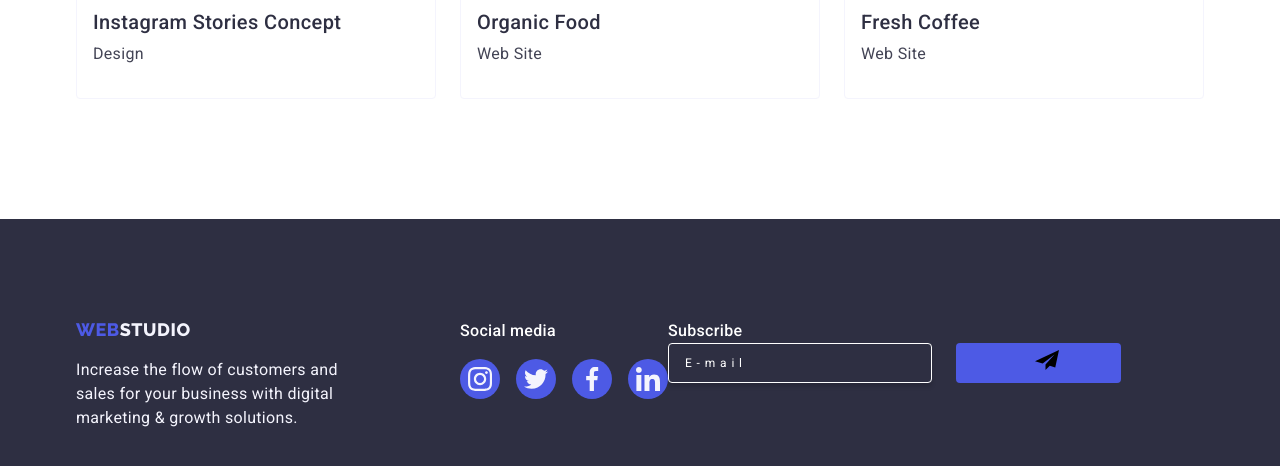
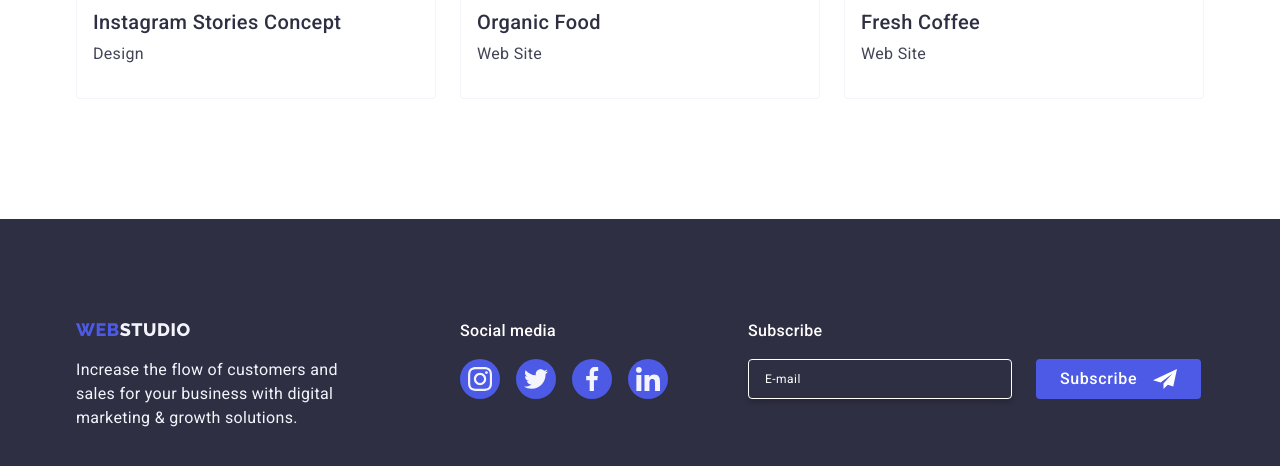
Before and after one commit to Alyonka556/hw-goit-5, a plain HTML site: page portfolio.html in a window 1280 px wide. Shown: the part 1548-2014 px from the top of the page. Drawn offline with nearby package versions, Linux system fonts and the light colour scheme.

Commit message:
upgrade footer

```diff
--- a/css/styles.css
+++ b/css/styles.css
@@ -584,6 +584,10 @@
     }
 
     .footer-subscribe{
+    margin-left: 80px;
+    }
+
+.subscribe-tex{
 margin-bottom: 16px;
 color: var(--white);
 font-family: Roboto;
@@ -606,7 +610,7 @@ letter-spacing: 0.02em;
     background-color: transparent;
     font-size: 12px;
     line-height: 1.5;
-       letter-spacing: 0.4em;
+    letter-spacing: 0.04em;
     padding-left: 16px;
     box-shadow: 0px 4px 4px 0px rgba(0, 0, 0, 0.15);
     border-radius: 4px;
@@ -633,9 +637,16 @@ letter-spacing: 0.02em;
         background-color: #4D5AE5;
         border: none;
         border-radius: 4px;
+        transition: background-color 250ms cubic-bezier(0.4, 0, 0.2, 1);
+    }
+
+.subscribe-btn-footer:hover ,
+.subscribe-btn-footer:focus {
+    background-color: var(--ocean);
 }
 
     .subscribe-icon{
+        fill: var(--white);
         margin-left: 16px;
     }
 
--- a/csss/styles.css
+++ b/csss/styles.css
@@ -450,8 +450,12 @@ fill: var(--cloud);
 }
 
 .footer-subscribe{
-    margin-bottom: 16px;
-    color: var(--white);
+ margin-left: 80px;
+}
+
+.subscribe-tex{
+margin-bottom: 16px;
+color: var(--white);
 font-family: Roboto;
 font-size: 16px;
 font-style: normal;
@@ -472,7 +476,7 @@ letter-spacing: 0.02em;
    background-color: transparent;
    font-size: 12px;
    line-height: 1.5;
-   letter-spacing: 0.4em;
+   letter-spacing: 0.04em;
    padding-left: 16px;
    box-shadow: 0px 4px 4px 0px rgba(0, 0, 0, 0.15);
    border-radius: 4px;
@@ -501,6 +505,12 @@ letter-spacing: 0.02em;
     border-radius: 4px;
 }
 
-.subscribe-icon{
-    margin-left: 16px;
+.subscribe-btn-footer:hover ,
+.subscribe-btn-footer:focus {
+    background-color: var(--ocean);
 }
+
+    .subscribe-icon{
+        fill: var(--white);
+        margin-left: 16px;
+    }
--- a/portfolio.html
+++ b/portfolio.html
@@ -314,7 +314,8 @@
                             <input name="e-mail"  type="email" placeholder="E-mail" class="email-footer" />
                         </label>
 
-                        <button class="subscribe-btn-footer" type="submit"><Subscribe>
+                        <button class="subscribe-btn-footer" type="submit">
+                            Subscribe
                             <svg class="subscribe-icon" width="24" height="24">
                                 <use href="./images/icons.svg#icon-frame"></use>
                             </svg>
```
Also changed, not shown: index.html (+2 -1 lines). Lines whose indentation alone changed are shown as unchanged.
